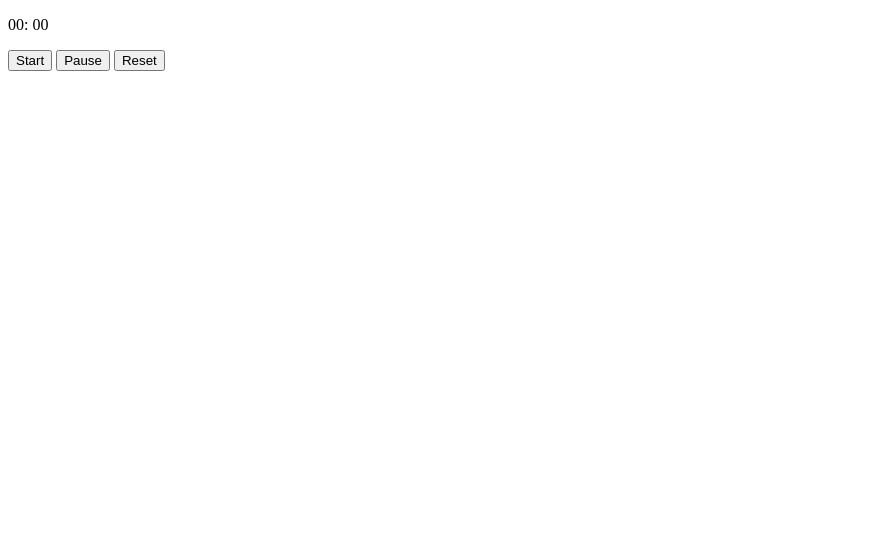
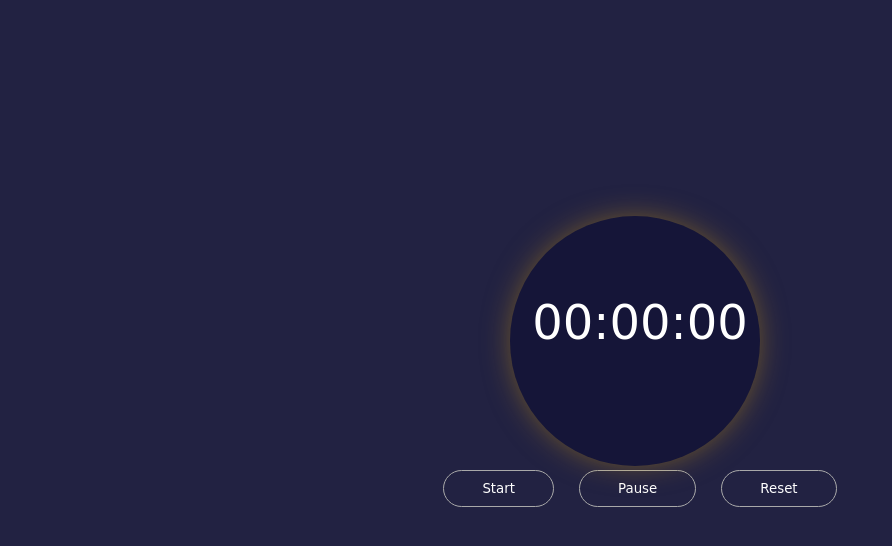
Before and after one commit to smsakawat/Simple-JS-Stopwatch, a plain HTML site: page index.html in a window 1280 px wide. Shown: the whole page, without its empty margins (0-892 px from the left). Drawn offline with Linux system fonts and the light colour scheme.

Commit message:
styles done

```diff
--- a/index.html
+++ b/index.html
@@ -4,19 +4,21 @@
     <meta charset="UTF-8" />
     <meta http-equiv="X-UA-Compatible" content="IE=edge" />
     <meta name="viewport" content="width=device-width, initial-scale=1.0" />
+    <link rel="stylesheet" href="styles.css" />
     <title>JS Stopwatch</title>
   </head>
   <body>
     <main class="container">
-      <section class="wrapper">
-        <p>
-          <span class="seconds">00:</span>
-          <span class="tens">00</span>
-        </p>
-        <button class="start-btn">Start</button>
-        <button class="pause-btn">Pause</button>
-        <button class="reset-btn">Reset</button>
+      <section class="watch">
+        <p class="time">00:00:00</p>
+        <div class="controls">
+          <button id="start">Start</button>
+          <button id="pause">Pause</button>
+          <button id="reset">Reset</button>
+        </div>
       </section>
     </main>
+
+    <script src="./main.js"></script>
   </body>
 </html>
--- a/styles.css
+++ b/styles.css
@@ -0,0 +1,67 @@
+* {
+  margin: 0;
+  padding: 0;
+  font-family: cursive;
+}
+
+.container {
+  background-color: #222242;
+  height: 100vh;
+  width: 100%;
+  display: flex;
+  justify-content: center;
+  align-items: center;
+}
+.watch {
+  position: relative;
+}
+.watch p {
+  position: relative;
+  text-align: center;
+  color: #ffffff;
+  z-index: 9999;
+  font-size: 48px;
+  margin-bottom: 120px;
+}
+.watch p::before {
+  content: "";
+  position: absolute;
+  width: 250px;
+  height: 250px;
+  background-color: #151538;
+  z-index: -1;
+  border-radius: 50%;
+  left: 17%;
+  top: -138%;
+  animation-name: glow;
+  animation-duration: 3s;
+  animation-iteration-count: infinite;
+}
+@keyframes glow {
+  0%,
+  100% {
+    box-shadow: 0px 0px 32px -12px rgba(246, 180, 0, 0.5);
+  }
+  50% {
+    box-shadow: 0px 0px 32px 3px rgba(246, 180, 0, 0.5);
+  }
+}
+button {
+  cursor: pointer;
+  background-color: #222242;
+  padding: 10px 38px;
+  border: 1px solid #a9a9a9;
+  border-radius: 28px;
+  color: #fff;
+  transition: all 0.2s ease;
+  outline: 0;
+}
+button:not(:last-child) {
+  margin-right: 20px;
+}
+button:hover,
+button:focus {
+  border-color: #f6b400;
+  color: #f6b400;
+  box-shadow: 0px 4px 27px -12px #f6b400;
+}
```
Also changed, not shown: main.js (added).
